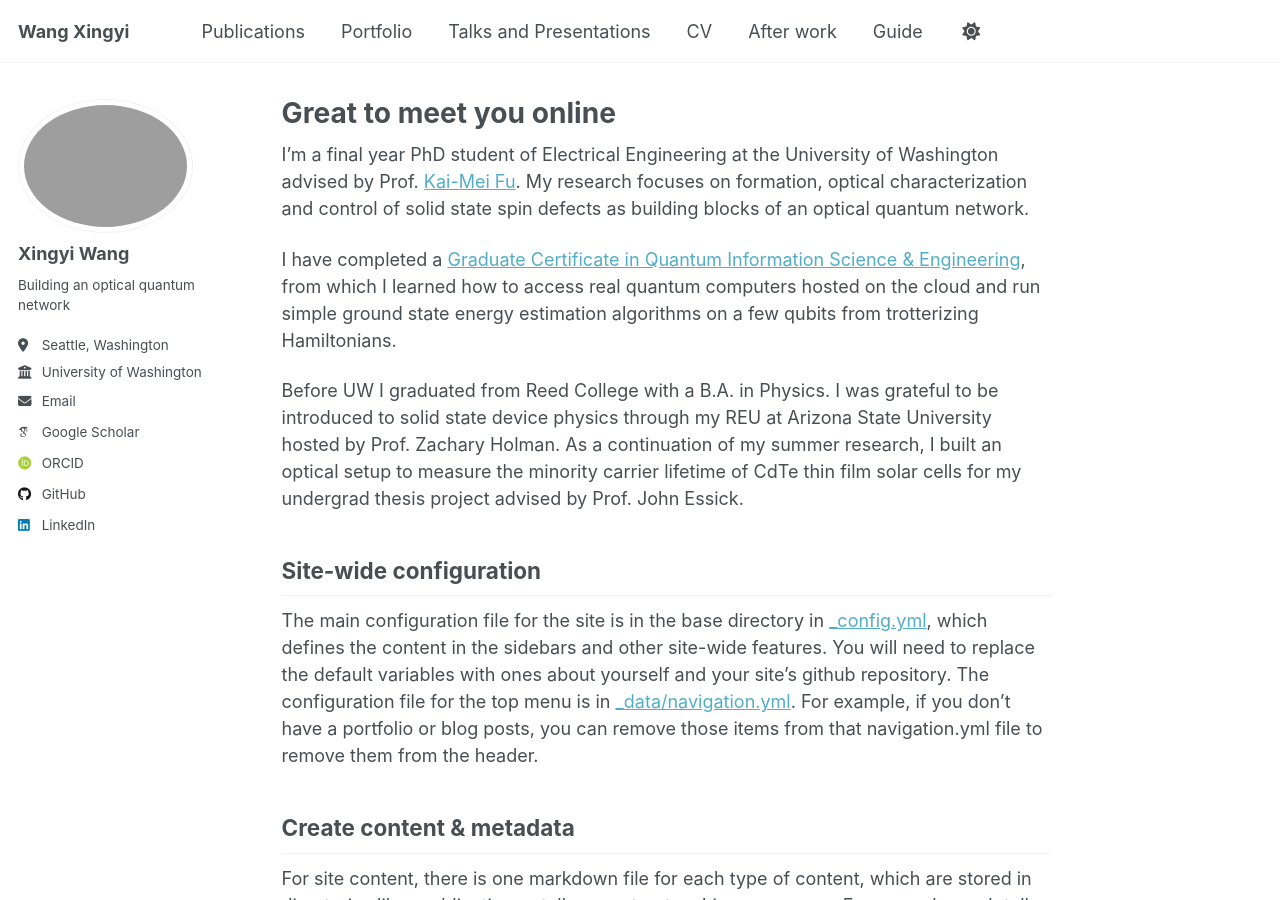
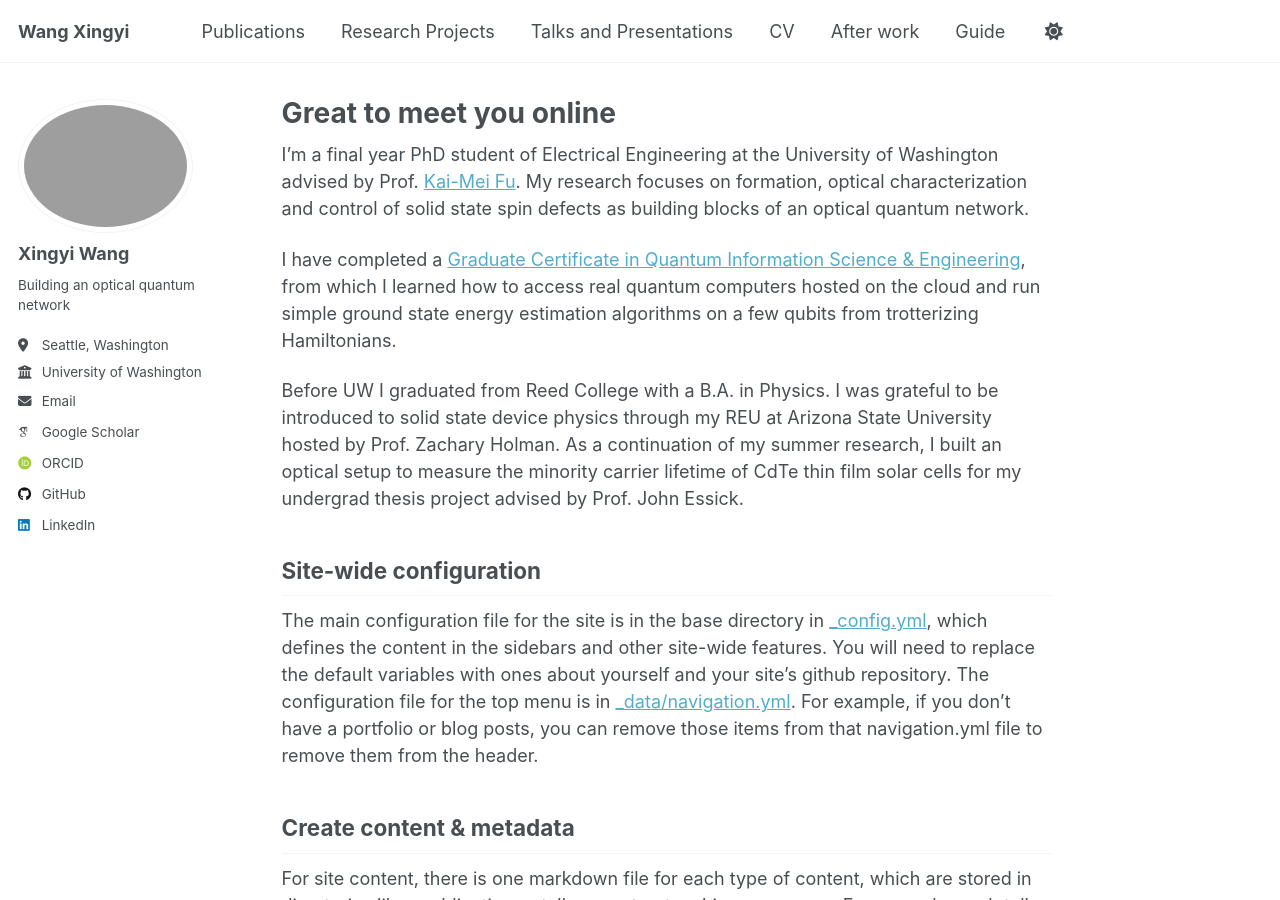
Before and after one commit to Waffelz/Xingyi_Wang, a Jekyll site: the page built from _pages/about.md, in a window 1280 px wide and 900 px high. Built offline with Jekyll 4.4.1, drawn with Linux system fonts in a browser that asks for light colours; some web fonts are replaced.

Commit message:
Update navigation.yml

```diff
--- a/_data/navigation.yml
+++ b/_data/navigation.yml
@@ -11,7 +11,7 @@ main:
   - title: "Publications"
     url: /publications/
 
-  - title: "Portfolio"
+  - title: "Research Projects"
     url: /portfolio/
 
   - title: "Talks and Presentations"
```
